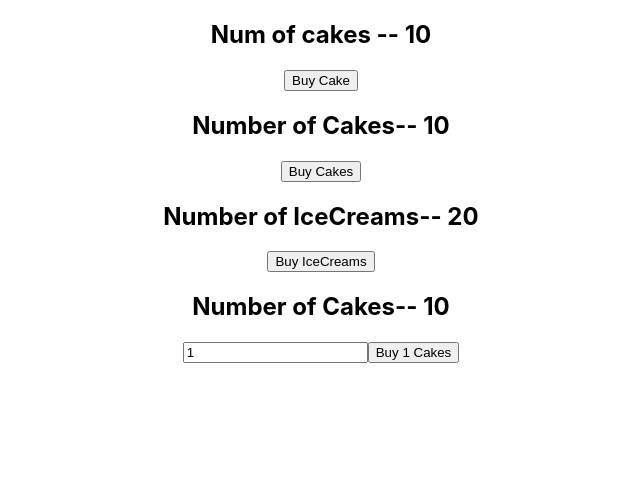
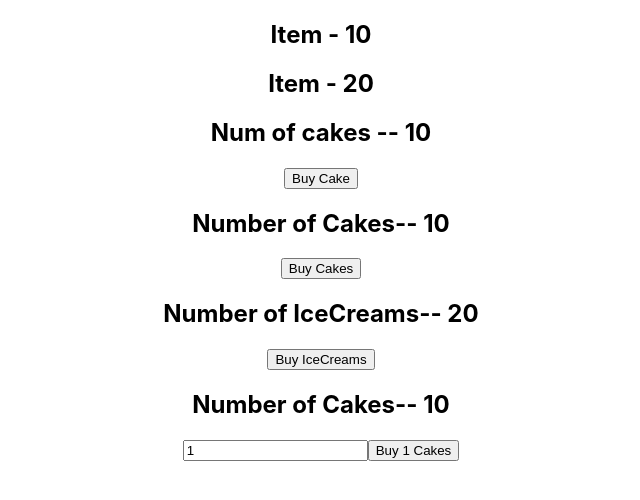
Before and after one commit to neelxie/advanced-redux, a React (Create React App) app: page / in a window 1280 px wide. Shown: the top 500 px of the page, without its empty margins (319-959 px from the left). Built offline with nearby package versions, Linux system fonts and the light colour scheme.

Commit message:
Have a conditional component

```diff
--- a/src/App.js
+++ b/src/App.js
@@ -6,11 +6,14 @@ import store from './redux/store';
 import HooksCake from './components/HooksCake';
 import IceCreamContainer from './components/icecream';
 import NewCakes from './components/NewCakes';
+import ItemContainer from './components/ItemContainer';
 
 function App() {
   return (
     <Provider store={store}>
     <div className="App">
+      <ItemContainer cake />
+      <ItemContainer />
       <HooksCake />
       <CakeContainer />
       <IceCreamContainer />
--- a/src/components/ItemContainer.js
+++ b/src/components/ItemContainer.js
@@ -11,9 +11,9 @@ function ItemContainer(props) {
 }
 
 const mapStateToProps = (state, ownProps) => {
-  const itemState = ownProps.cake ? state.cake.numberOfCakes : state.iceCream.numberOfIceCreams
+  const itemState = ownProps.cake ? state.cake.numOfCakes : state.iceCream.numOfIcecreams
   return {
-    items: itemState
+    item: itemState
   }
 }
 
```
